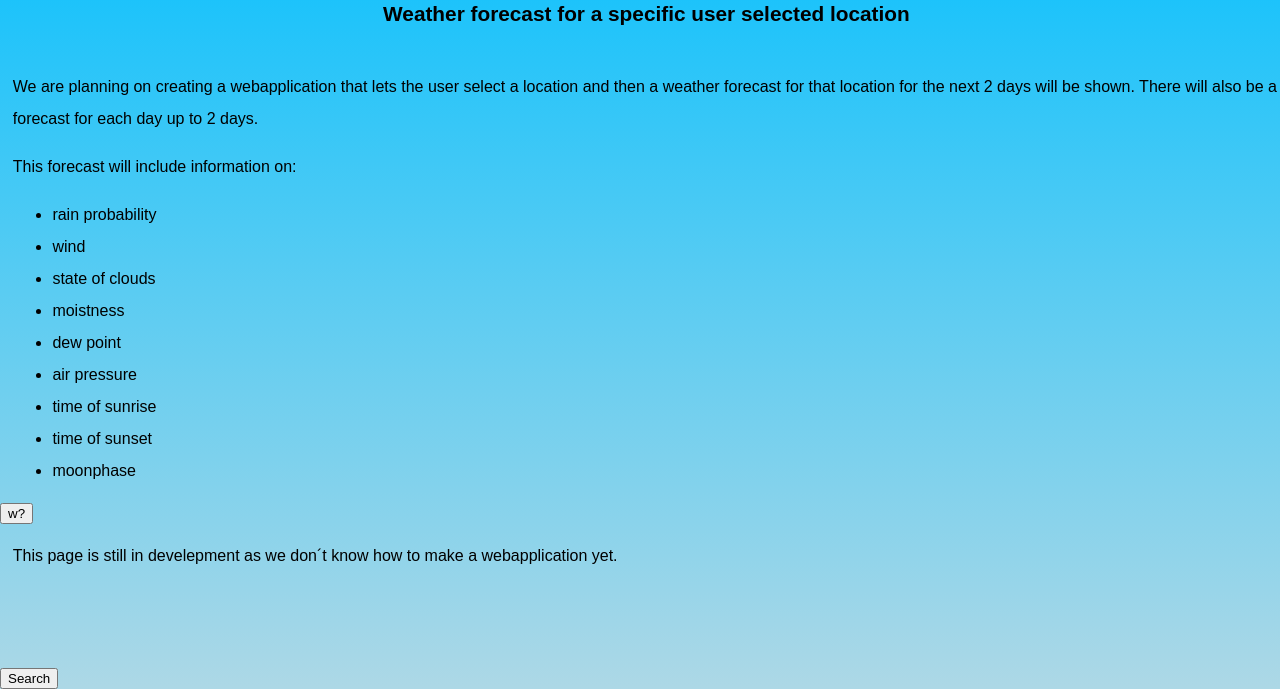
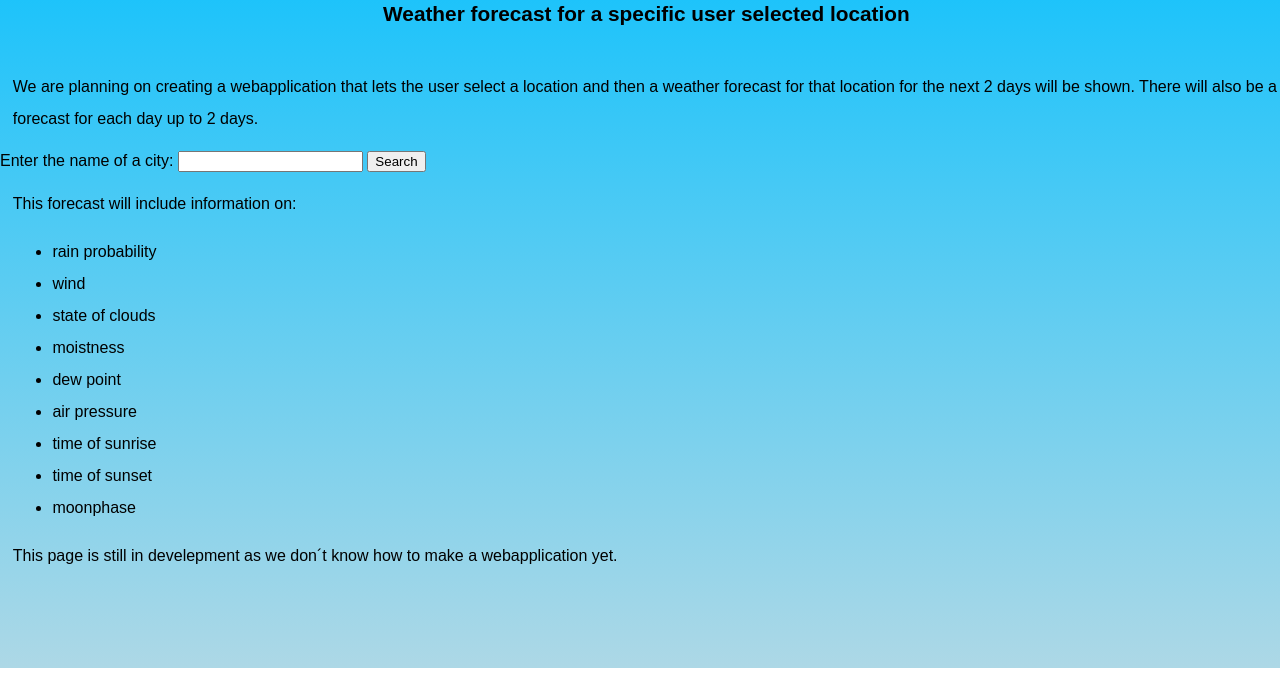
Before and after one commit to zzArchive-if-03-01-C-fall-2019/webapp-weather-lasinger-kern, a plain HTML site: page html/WebApplication.html in a window 1280 px wide. Shown: the part 139-828 px from the top of the page. After the commit the page ends 807 px from the top, so only its background shows below. Drawn offline with Linux system fonts and the light colour scheme; files whose address does not match are found by name.

Commit message:
added a textbox

```diff
--- a/html/WebApplication.html
+++ b/html/WebApplication.html
@@ -19,6 +19,12 @@
     <h2 class="sub-headline">Weather forecast for a specific user selected location </h2>
     <p>We are planning on creating a webapplication that lets the user select a location and then a weather forecast
        for that location for the next 2 days will be shown. There will also be a forecast for each day up to 2 days.</p>
+
+
+    <label for="cityname">Enter the name of a city:</label>
+    <input type="text" id="cityname" name="city">
+    <button type="button">Search</button>
+
     <p>This forecast will include information on: </p>
     <ul>
       <li>rain probability</li>
@@ -31,9 +37,6 @@
       <li>time of sunset</li>
       <li>moonphase</li>
     </ul>
-    <button type="button">w?</button>
-
     <p id="linear-gradient-problem-solver">This page is still in develepment as we don´t know how to make a webapplication yet. </p>
-    <button type="button">Search</button>
   </body>
 </html>
```
